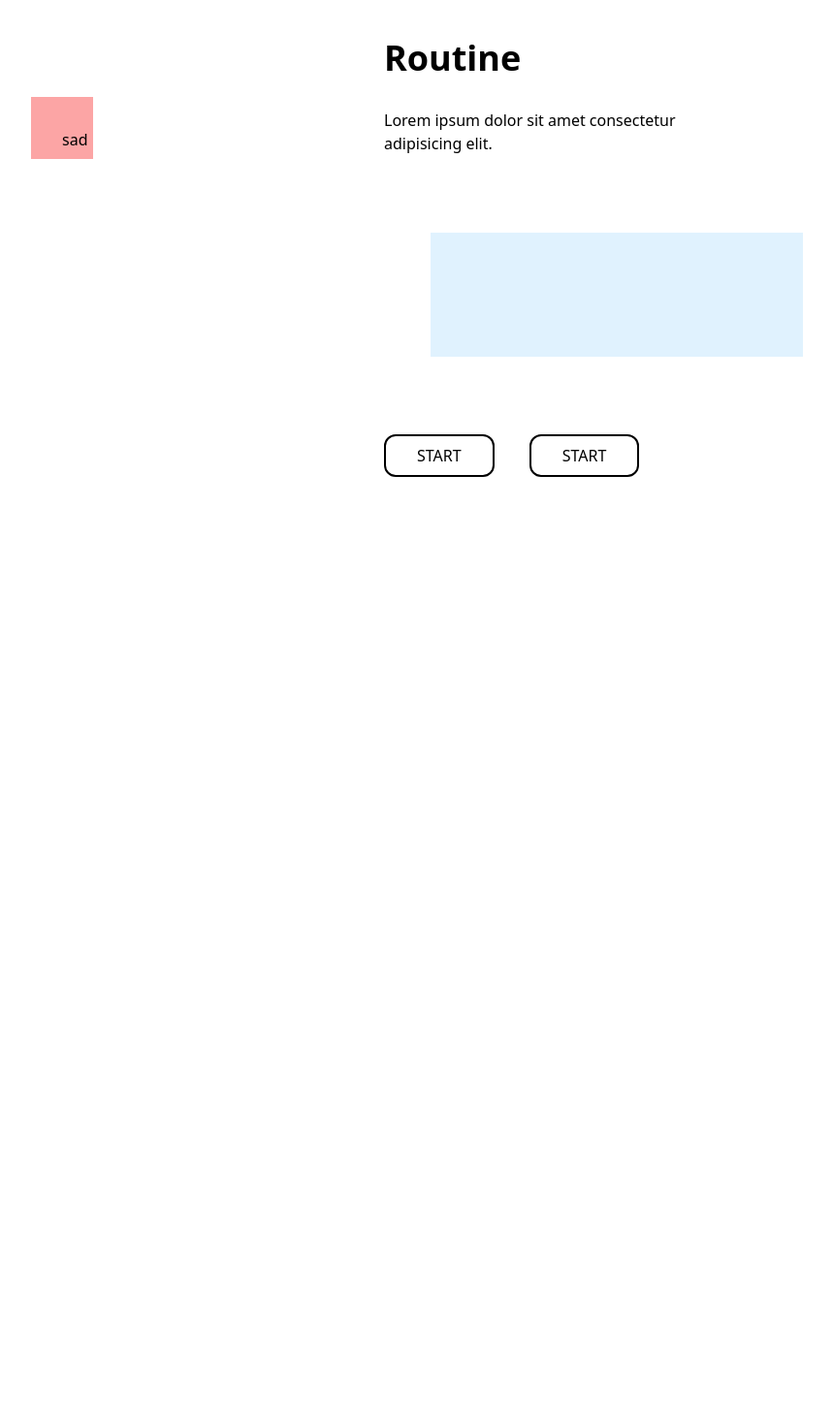
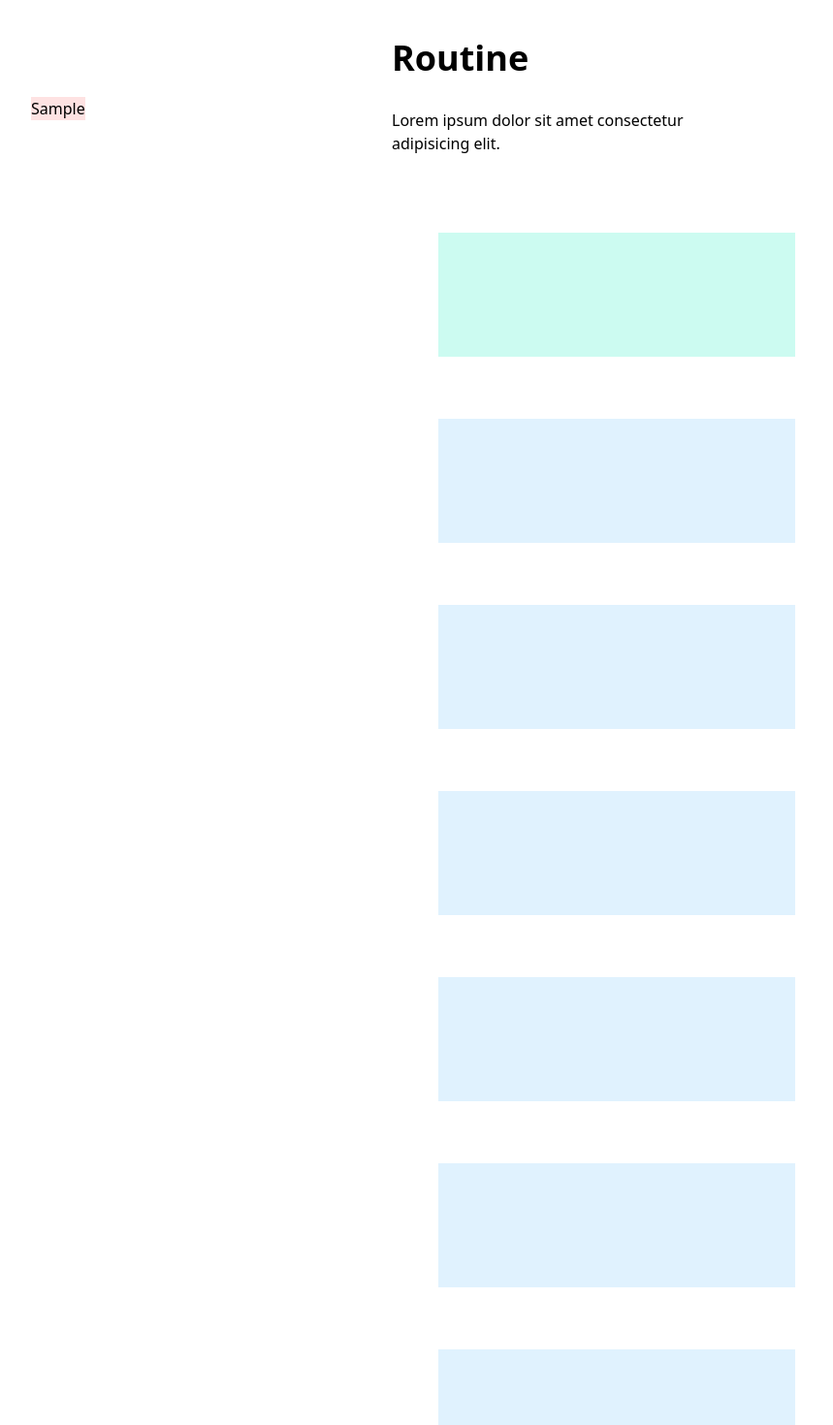
Before and after one commit to commitsovercoffee/lily, a SvelteKit app: page / in a window 1280 px wide. Shown: the top 1470 px of the page at 97% size, without its empty margins (68-927 px from the left). Before the commit the page ends 800 px from the top, so only its background shows below. Built offline with nearby package versions, Linux system fonts and the light colour scheme.

Commit message:
adds multiple drop points for draggable component

```diff
--- a/src/routes/components/Draggable.svelte
+++ b/src/routes/components/Draggable.svelte
@@ -1,85 +1,95 @@
 <script>
-	export let left = 100;
-	export let top = 100;
+	let left = 100;
+	let top = 100;
 
 	const cardStyle =
 		"cursor-move select-none p-8 bg-red-300 h-8 w-16 ease-linear absolute";
+	const canMove = " absolute";
 
-	let isCardInsideContainer = false;
-	// vars binded to elements
-	let container;
+	let mon;
+	let tue;
+	let wed;
+	let thurs;
+	let fri;
+	let sat;
+	let sun;
 	let card;
-
-	let containerRect;
-	let cardRect;
 
 	let offsetX = 0;
 	let offsetY = 0;
+
 	let isDragging = false;
+	let isInside = false;
 
-	function onMouseDown(e) {
-		isDragging = true;
-		offsetX = e.clientX - left;
-		offsetY = e.clientY - top;
+	function isAlmostInside(parent, child) {
+		const parentRect = parent.getBoundingClientRect();
+		const childRect = child.getBoundingClientRect();
+
+		let isInside =
+			// top
+			childRect.top >= parentRect.top - childRect.height &&
+			childRect.top <= parentRect.bottom + childRect.height &&
+			// left
+			childRect.left >= parentRect.left - childRect.width &&
+			childRect.left <= parentRect.right + childRect.width &&
+			// right
+			childRect.right <= parentRect.right + childRect.width &&
+			childRect.right >= parentRect.left - childRect.width;
+
+		return isInside;
 	}
 
-	function checkOverlap(e) {}
+	function snapVertically(parent, child) {
+		const parentRect = parent.getBoundingClientRect();
+		const childRect = child.getBoundingClientRect();
 
-	function onMouseMove(e) {
-		containerRect = container.getBoundingClientRect();
-		cardRect = card.getBoundingClientRect();
+		// write code to snap card vertical center of container
+		const parentCenterY = parentRect.top + parentRect.height / 2;
+		const childCenterY = childRect.top + childRect.height / 2;
 
-		if (isDragging) {
-			left = e.clientX - offsetX;
-			top = e.clientY - offsetY;
-
-			console.log(checkOverlap(e));
-		}
+		top += parentCenterY - childCenterY;
 	}
 
 	function onMouseUp() {
 		isDragging = false;
+		isInside = false;
 
-		// Check if cardRect is inside containerRect
-		isCardInsideContainer =
-			// top
-			cardRect.top >= containerRect.top - cardRect.height &&
-			cardRect.top <=
-				containerRect.bottom + cardRect.height &&
-			// left
-			cardRect.left >= containerRect.left - cardRect.width &&
-			cardRect.left <= containerRect.right + cardRect.width &&
-			// right
-
-			cardRect.right <=
-				containerRect.right + cardRect.width &&
-			cardRect.right >= containerRect.left - cardRect.width;
-
-		console.log("Is card inside container?", isCardInsideContainer);
-
-		// write code to snap card vertical center of container
-		if (isCardInsideContainer) {
-			const containerCenterY =
-				containerRect.top + containerRect.height / 2;
-			const cardCenterY = cardRect.top + cardRect.height / 2;
-
-			const offsetYCenter = containerCenterY - cardCenterY;
-
-			top += offsetYCenter;
+		if (isAlmostInside(mon, card)) {
+			snapVertically(mon, card);
+		} else if (isAlmostInside(tue, card)) {
+			snapVertically(tue, card);
 		}
 	}
 </script>
 
-<section bind:this={container} class="relative m-16 p-16 bg-sky-100 w-96 h-8" />
-
 <!-- This is card -->
 <section
 	bind:this={card}
-	on:mousedown={onMouseDown}
+	on:mousedown={(e) => {
+		isDragging = true;
+		offsetX = e.clientX - left;
+		offsetY = e.clientY - top;
+	}}
 	style="left: {left}px; top: {top}px;"
-	class={isCardInsideContainer ? cardStyle : cardStyle}
+	class="absolute z-10 bg-red-100 cursor-move select-none"
 >
-	<slot />
+	Sample
 </section>
 
-<svelte:window on:mouseup={onMouseUp} on:mousemove={onMouseMove} />
+<svelte:window
+	on:mouseup={onMouseUp}
+	on:mousemove={(e) => {
+		if (isDragging) {
+			left = e.clientX - offsetX;
+			top = e.clientY - offsetY;
+		}
+	}}
+/>
+
+<section bind:this={mon} class="relative m-16 p-16 bg-teal-100 w-full h-8" />
+<section bind:this={tue} class="relative m-16 p-16 bg-sky-100 w-full h-8" />
+<section bind:this={wed} class="relative m-16 p-16 bg-sky-100 w-full h-8" />
+<section bind:this={thurs} class="relative m-16 p-16 bg-sky-100 w-full h-8" />
+<section bind:this={fri} class="relative m-16 p-16 bg-sky-100 w-full h-8" />
+<section bind:this={sat} class="relative m-16 p-16 bg-sky-100 w-full h-8" />
+<section bind:this={sun} class="relative m-16 p-16 bg-sky-100 w-full h-8" />
--- a/src/routes/pages/RoutinePage.svelte
+++ b/src/routes/pages/RoutinePage.svelte
@@ -9,8 +9,8 @@
 </script>
 
 <section class="h-screen flex justify-center">
-	<div class="p-2 m-4">
-		<section class="w-96">
+	<div class="p-2 m-4 w-96">
+		<section class="w-full">
 			<h2 class="p-4 text-4xl font-bold">
 				{title}
 			</h2>
```
